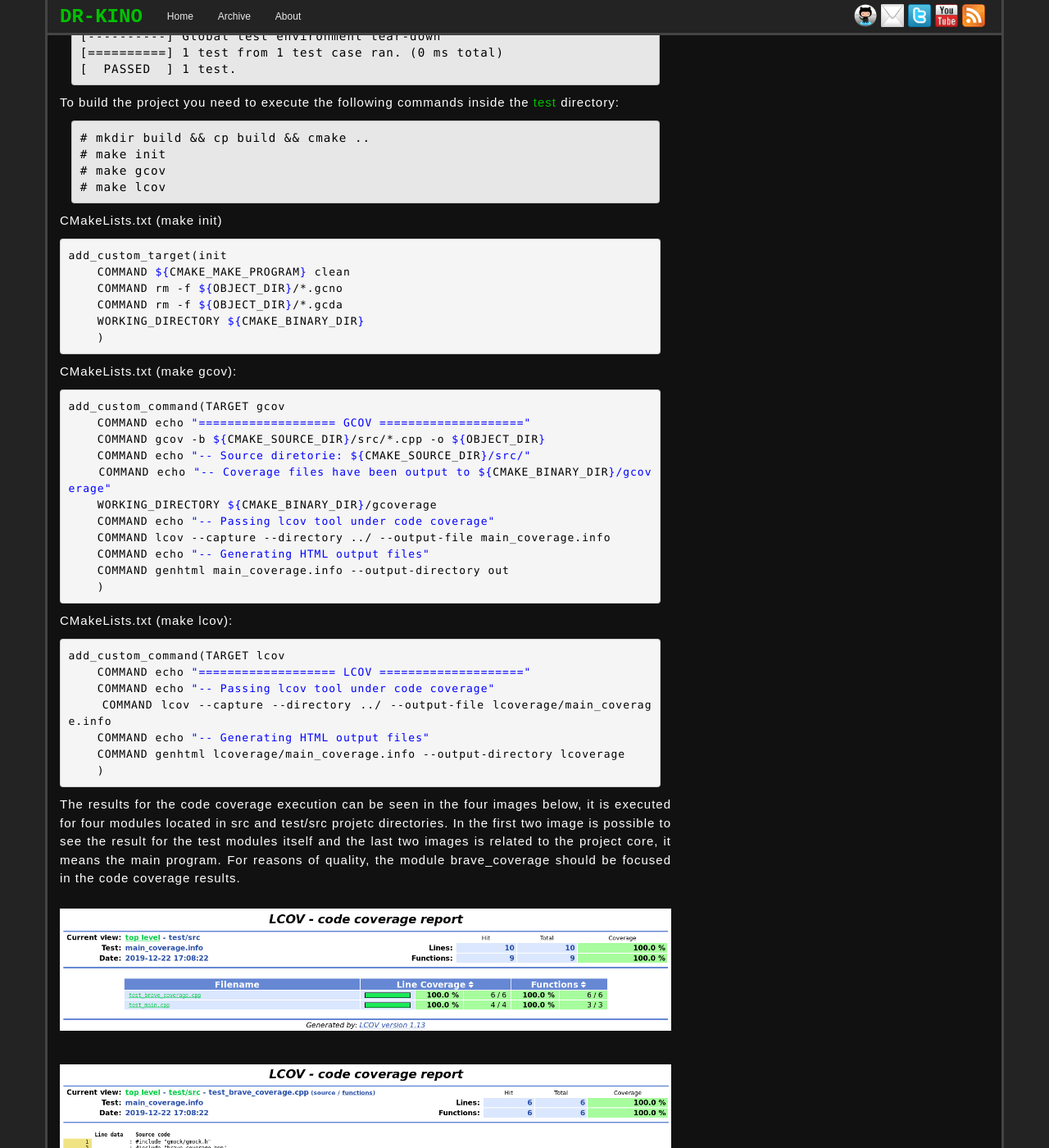
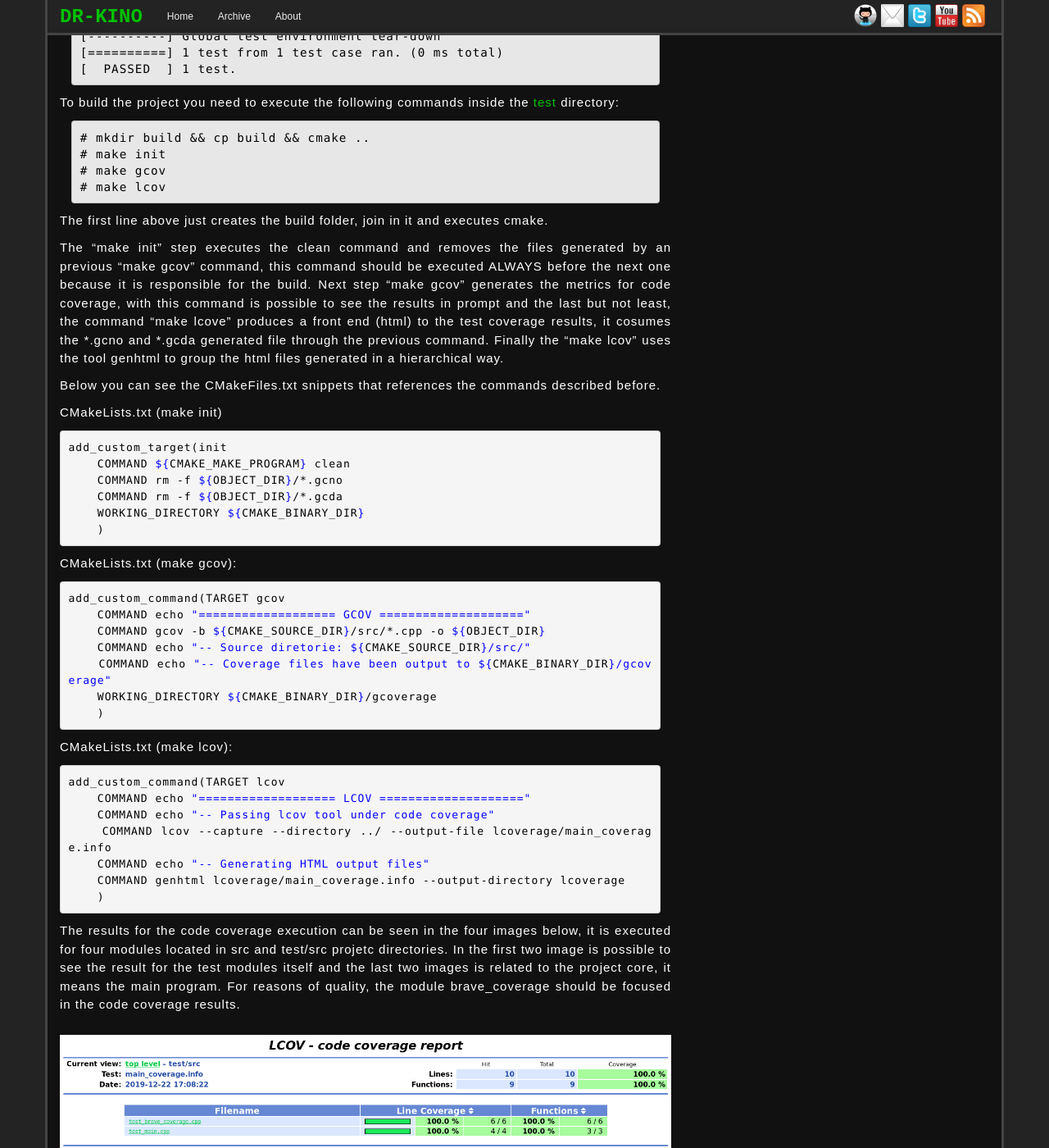
Before and after one commit to dr-kino/dr-kino.github.io, a Jekyll site: the page built from _posts/2019-12-22-test-coverage-using-gtest-gcov-and-lcov.markdown, in a window 1280 px wide and 1400 px high, scrolled down 1977 px. Shown: the whole window at 82% size. Built offline with Jekyll 4.4.1, drawn with Linux system fonts in a browser that asks for light colours; nearby versions of some CDN libraries; comment, search, counter and statistics services are not loaded.

Commit message:
Finalizing the article.

````diff
--- a/_posts/2019-12-22-test-coverage-using-gtest-gcov-and-lcov.markdown
+++ b/_posts/2019-12-22-test-coverage-using-gtest-gcov-and-lcov.markdown
@@ -89,6 +89,12 @@ To build the project you need to execute the following commands inside the [test
 # make lcov
 ```
 
+The first line above just creates the build folder, join in it and executes cmake.
+
+The "make init" step executes the clean command and removes the files generated by an previous "make gcov" command, this command should be executed ALWAYS before the next one because it is responsible for the build. Next step "make gcov" generates the metrics for code coverage, with this command is possible to see the results in prompt and the last but not least, the command "make lcove" produces a front end (html) to the test coverage results, it cosumes the *.gcno and *.gcda generated file through the previous command. Finally the "make lcov" uses the tool genhtml to group the html files generated in a hierarchical way.
+
+Below you can see the CMakeFiles.txt snippets that references the commands described before.
+
 CMakeLists.txt (make init)
 {% highlight cmake %}
 add_custom_target(init
@@ -107,10 +113,6 @@ add_custom_command(TARGET gcov
     COMMAND echo "-- Source diretorie: ${CMAKE_SOURCE_DIR}/src/"
     COMMAND echo "-- Coverage files have been output to ${CMAKE_BINARY_DIR}/gcoverage"
     WORKING_DIRECTORY ${CMAKE_BINARY_DIR}/gcoverage
-    COMMAND echo "-- Passing lcov tool under code coverage"
-    COMMAND lcov --capture --directory ../ --output-file main_coverage.info
-    COMMAND echo "-- Generating HTML output files"
-    COMMAND genhtml main_coverage.info --output-directory out
     )
 {% endhighlight %}
 
````
